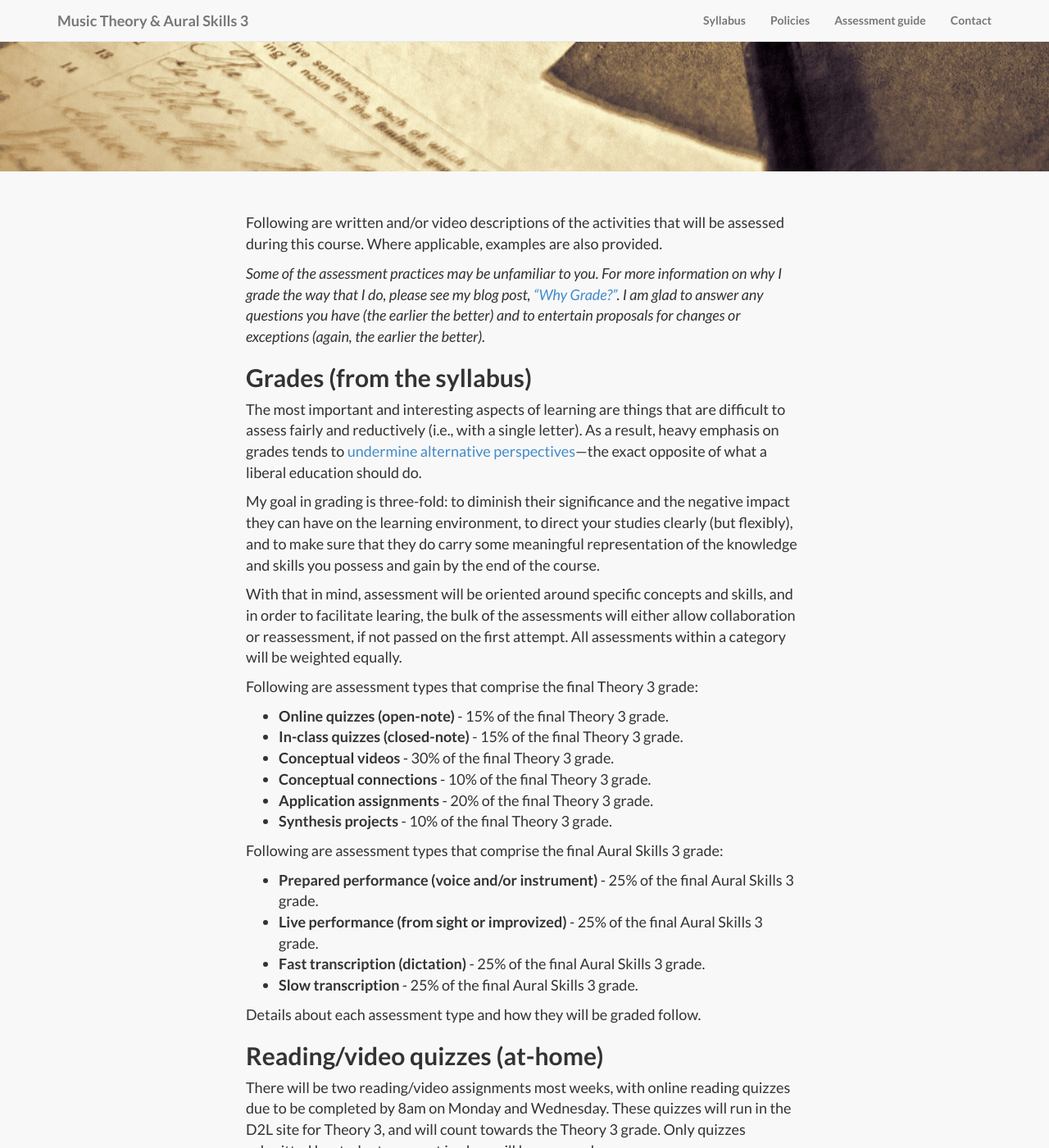
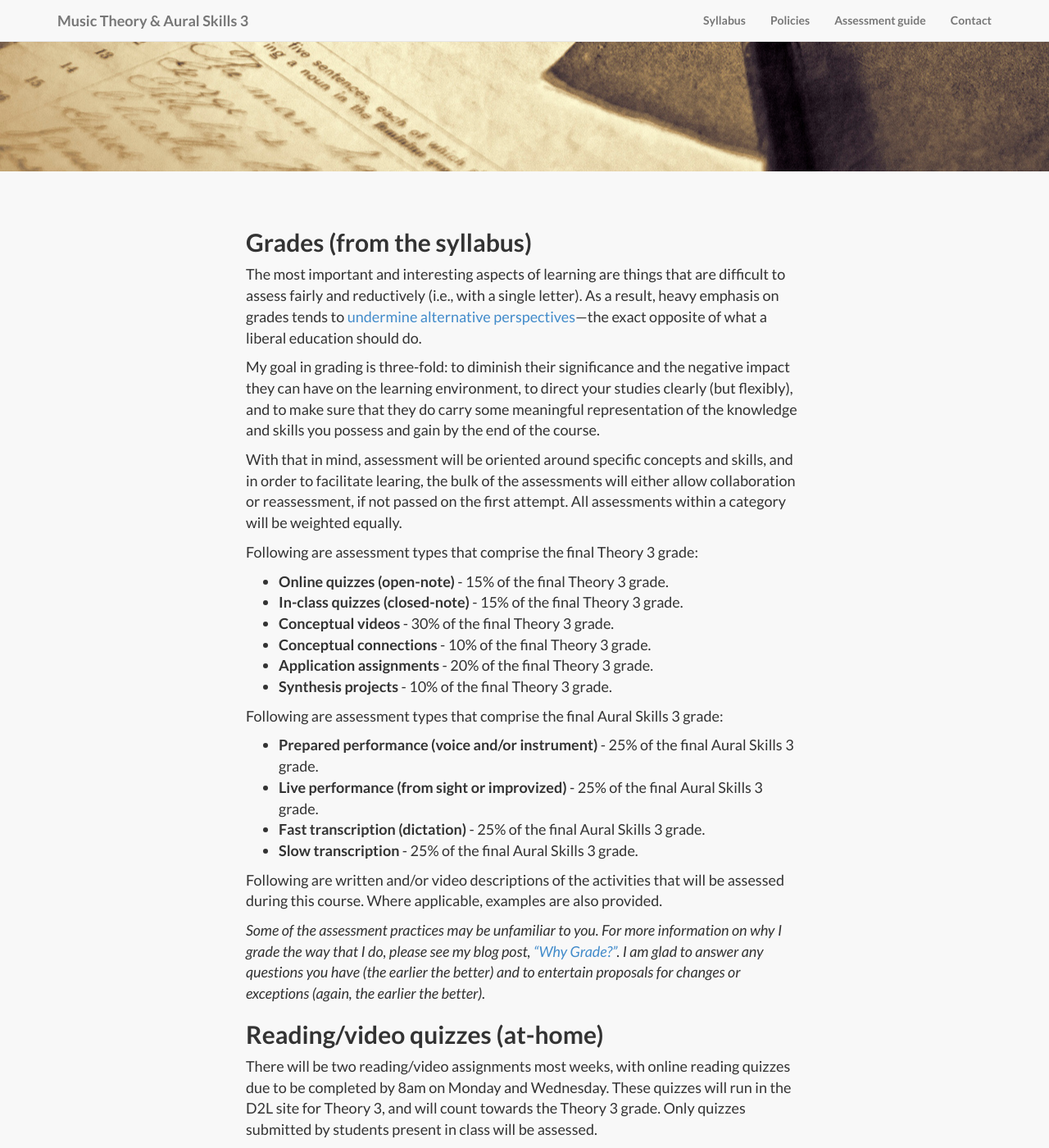
Before and after one commit to kshaffer/theory3, a Jekyll site: the page built from assessments.md, in a window 1280 px wide and 1400 px high, scrolled down 480 px. Shown: the whole window at 82% size. Built offline with Jekyll 4.4.1, drawn with Linux system fonts in a browser that asks for light colours; nearby versions of some CDN libraries; library files that are not in the unit come from our copies; some of the changed lines change nothing that is shown.

Commit message:
Assessment draft

```diff
--- a/assessments.md
+++ b/assessments.md
@@ -4,11 +4,6 @@ title: Assessment guide
 subTitle: "Music Theory & Aural Skills 3 (MUSC 2101 & 2121), Fall 2015"
 image: homework.jpg
 ---
-
-Following are written and/or video descriptions of the activities that will be assessed during this course. Where applicable, examples are also provided.
-
-*Some of the assessment practices may be unfamiliar to you. For more information on why I grade the way that I do, please see my blog post, ["Why Grade?"](http://kris.shaffermusic.com/2014/07/why-grade/). I am glad to answer any questions you have (the earlier the better) and to entertain proposals for changes or exceptions (again, the earlier the better).*
-
 
 ## Grades (from the syllabus)
 
@@ -34,7 +29,10 @@ Following are assessment types that comprise the final Aural Skills 3 grade:
 - **Fast transcription (dictation)** - 25% of the final Aural Skills 3 grade.
 - **Slow transcription** - 25% of the final Aural Skills 3 grade.
 
-Details about each assessment type and how they will be graded follow.
+Following are written and/or video descriptions of the activities that will be assessed during this course. Where applicable, examples are also provided.
+
+*Some of the assessment practices may be unfamiliar to you. For more information on why I grade the way that I do, please see my blog post, ["Why Grade?"](http://kris.shaffermusic.com/2014/07/why-grade/). I am glad to answer any questions you have (the earlier the better) and to entertain proposals for changes or exceptions (again, the earlier the better).*
+
 
 ## Reading/video quizzes (at-home)
 
```
